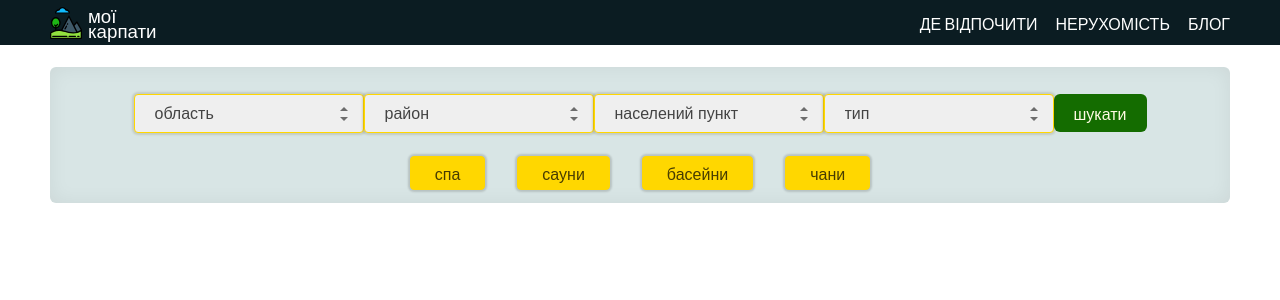
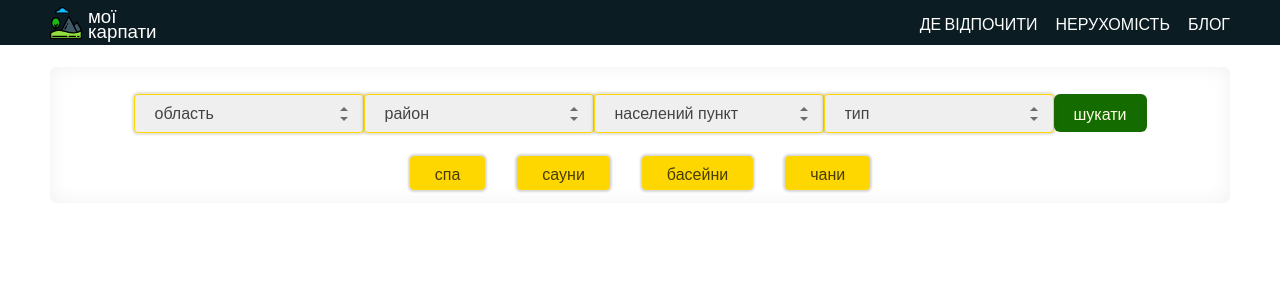
Before and after one commit to NazarHeletko/karpaty, a Next.js app: page /realty in a window 1280 px wide. Shown: the top 300 px of the page. Built offline with nearby package versions, Linux system fonts and the light colour scheme; grey boxes are pictures that could not be loaded.

Commit message:
realty bg fix

```diff
--- a/src/components/Page/RealtyPage/FilterRealty/FilterRealty.module.css
+++ b/src/components/Page/RealtyPage/FilterRealty/FilterRealty.module.css
@@ -1,6 +1,6 @@
 .filter {
     padding: 16px 10px 0 10px;
-    background-color: #d8e5e5;
+
     border-radius: 6px;
     -webkit-box-shadow: inset 0px 0px 20px 0px rgb(0 0 0 / 6%);
     -moz-box-shadow: inset 0px 0px 20px 0px rgb(0 0 0 / 6%);
```
